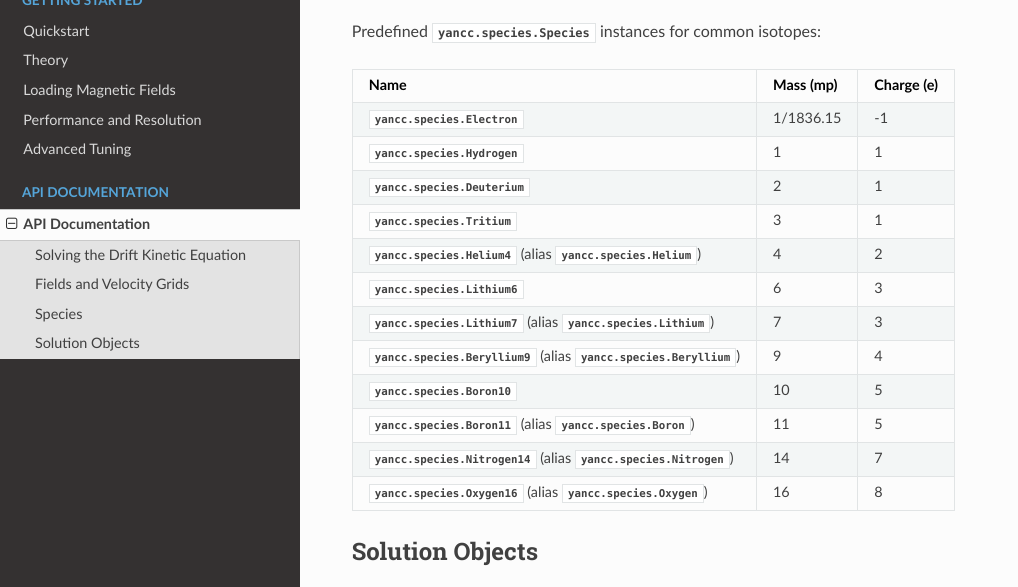
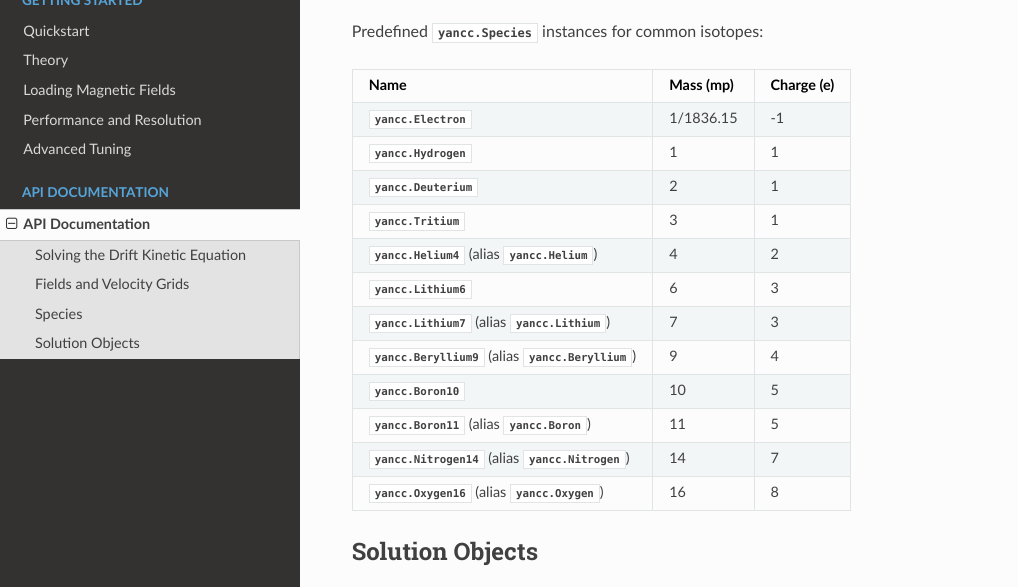
Before and after one commit to f0uriest/yancc, a Sphinx documentation site: the page built from docs/api.rst, in a window 1280 px wide and 900 px high, scrolled down 493 px, cut to the strip 234-821 px from the top of the window. Shown: the whole strip, without its empty margins (0-1018 px from the left). Built offline with Sphinx 7.4.7 and the Read the Docs theme 3.1.0, drawn with Linux system fonts in a browser that asks for light colours; pages that are not in the unit, such as notebooks, are missing from menus.

```diff
--- a/docs/api.rst
+++ b/docs/api.rst
@@ -20,9 +20,9 @@ Fields and Velocity Grids
     :toctree: _api/
     :recursive:
 
-    yancc.field.Field                             -- Magnetic field on a flux surface.
-    yancc.velocity_grids.MaxwellSpeedGrid         -- Collocation grid for speed coordinate based on Maxwell polynomials.
-    yancc.velocity_grids.UniformPitchAngleGrid    -- Finite difference grid with uniform spacing for pitch angle coordinate.
+    yancc.Field                 -- Magnetic field on a flux surface.
+    yancc.MaxwellSpeedGrid      -- Collocation grid for speed coordinate based on Maxwell polynomials.
+    yancc.UniformPitchAngleGrid -- Finite difference grid with uniform spacing for pitch angle coordinate.
 
 Species
 -------
@@ -31,11 +31,11 @@ Species
     :toctree: _api/
     :recursive:
 
-    yancc.species.Species         -- Atomic species of arbitrary charge and mass.
-    yancc.species.LocalMaxwellian -- Local Maxwellian distribution function on a single surface.
-    yancc.species.GlobalMaxwellian -- Global Maxwellian distribution function over radius.
+    yancc.Species          -- Atomic species of arbitrary charge and mass.
+    yancc.LocalMaxwellian  -- Local Maxwellian distribution function on a single surface.
+    yancc.GlobalMaxwellian -- Global Maxwellian distribution function over radius.
 
-Predefined :class:`yancc.species.Species` instances for common isotopes:
+Predefined :class:`yancc.Species` instances for common isotopes:
 
 .. list-table::
    :header-rows: 1
@@ -44,40 +44,40 @@ Predefined :class:`yancc.species.Species` instances for common isotopes:
    * - Name
      - Mass (mp)
      - Charge (e)
-   * - :data:`yancc.species.Electron`
+   * - :data:`yancc.Electron`
      - 1/1836.15
      - -1
-   * - :data:`yancc.species.Hydrogen`
+   * - :data:`yancc.Hydrogen`
      - 1
      - 1
-   * - :data:`yancc.species.Deuterium`
+   * - :data:`yancc.Deuterium`
      - 2
      - 1
-   * - :data:`yancc.species.Tritium`
+   * - :data:`yancc.Tritium`
      - 3
      - 1
-   * - :data:`yancc.species.Helium4` (alias :data:`yancc.species.Helium`)
+   * - :data:`yancc.Helium4` (alias :data:`yancc.Helium`)
      - 4
      - 2
-   * - :data:`yancc.species.Lithium6`
+   * - :data:`yancc.Lithium6`
      - 6
      - 3
-   * - :data:`yancc.species.Lithium7` (alias :data:`yancc.species.Lithium`)
+   * - :data:`yancc.Lithium7` (alias :data:`yancc.Lithium`)
      - 7
      - 3
-   * - :data:`yancc.species.Beryllium9` (alias :data:`yancc.species.Beryllium`)
+   * - :data:`yancc.Beryllium9` (alias :data:`yancc.Beryllium`)
      - 9
      - 4
-   * - :data:`yancc.species.Boron10`
+   * - :data:`yancc.Boron10`
      - 10
      - 5
-   * - :data:`yancc.species.Boron11` (alias :data:`yancc.species.Boron`)
+   * - :data:`yancc.Boron11` (alias :data:`yancc.Boron`)
      - 11
      - 5
-   * - :data:`yancc.species.Nitrogen14` (alias :data:`yancc.species.Nitrogen`)
+   * - :data:`yancc.Nitrogen14` (alias :data:`yancc.Nitrogen`)
      - 14
      - 7
-   * - :data:`yancc.species.Oxygen16` (alias :data:`yancc.species.Oxygen`)
+   * - :data:`yancc.Oxygen16` (alias :data:`yancc.Oxygen`)
      - 16
      - 8
 
--- a/docs/write_variables.py
+++ b/docs/write_variables.py
@@ -97,15 +97,15 @@ block = """
 
 write_csv(_DKE_OUTPUTS, "DKE")
 header += block.format(
-    "Drift Kinetic Equation (``yancc.solution.DKESolution``)",
-    "-" * len("Drift Kinetic Equation (``yancc.solution.DKESolution``)"),
+    "Drift Kinetic Equation (``yancc.DKESolution``)",
+    "-" * len("Drift Kinetic Equation (``yancc.DKESolution``)"),
     "DKE",
     "DKE",
 )
 write_csv(_MDKE_OUTPUTS, "MDKE")
 header += block.format(
-    "Monoenergetic Drift Kinetic Equation (``yancc.solution.MDKESolution``)",
-    "-" * len("Monoenergetic Drift Kinetic Equation (``yancc.solution.MDKESolution``)"),
+    "Monoenergetic Drift Kinetic Equation (``yancc.MDKESolution``)",
+    "-" * len("Monoenergetic Drift Kinetic Equation (``yancc.MDKESolution``)"),
     "MDKE",
     "MDKE",
 )
```
Also changed, not shown: other parts of docs/api.rst (+5 -5 lines), README.rst (+8 -4 lines), docs/loading_fields.rst (+9 -9 lines), docs/performance.rst (+11 -12 lines), docs/theory.rst (+8 -8 lines), docs/tuning.rst (+6 -6 lines), yancc/__init__.py (+60 -3 lines), docs/quickstart.ipynb.
